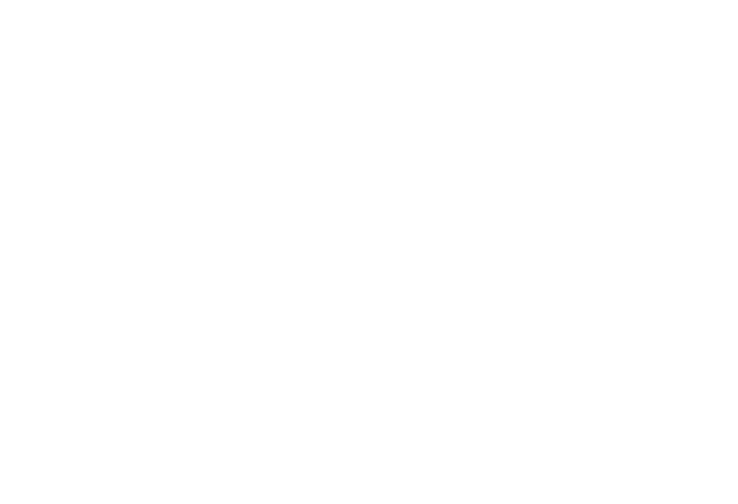
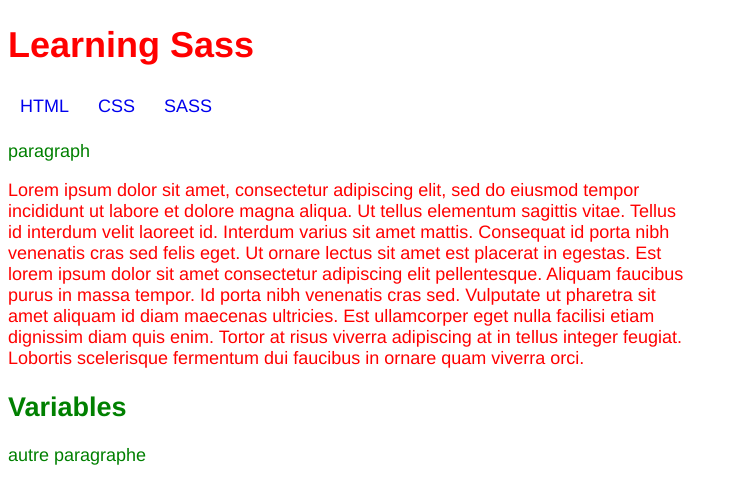
Before and after one commit to TozurElena/learning-sass, a plain HTML site: page index.html in a window 1280 px wide. Shown: the whole page, without its empty margins (0-738 px from the left). Drawn offline with Linux system fonts and the light colour scheme.

Commit message:
variables et indentation

```diff
--- a/assets/style.scss
+++ b/assets/style.scss
@@ -0,0 +1,38 @@
+$myFont: Helvetica, sans-serif;
+$myColor: red;
+$myFontSize: 18px;
+$myWidth: 680px;
+
+body {
+  font-family: $myFont;
+  font-size: $myFontSize;
+  color: $myColor;
+}
+#container {
+  width: $myWidth;
+}
+//Глобальные переменные следует определять вне каких-либо правил. Было бы разумно определить все глобальные переменные в отдельном файле с именем "_globals.scss", и включением файла с ключевым словом @include.
+h2 {
+  $myColor: green !global; //modifier variable global
+  color: $myColor;
+}
+p {
+  color: $myColor;
+}
+//Sass позволяет вкладывать селекторы CSS
+nav {
+  ul {
+    margin: 0;
+    padding: 0;
+    list-style: none;
+  }
+  li {
+    display: inline-block;
+  }
+  a {
+    display: block;
+    padding: 6px 12px;
+    text-decoration: none;
+  }
+}
+//Вложенные свойства Sass
--- a/index.html
+++ b/index.html
@@ -8,6 +8,25 @@
     <title>Document</title>
   </head>
   <body>
+    <h1>Learning Sass</h1>
+    <nav>
+      <ul>
+        <li><a href="#">HTML</a></li>
+        <li><a href="#">CSS</a></li>
+        <li><a href="#">SASS</a></li>
+      </ul>
+    </nav>
+    <p>paragraph</p>
 
+    <div id="container">Lorem ipsum dolor sit amet, consectetur adipiscing elit, sed do eiusmod tempor incididunt ut labore et dolore magna
+    aliqua. Ut tellus elementum sagittis vitae. Tellus id interdum velit laoreet id. Interdum varius sit amet mattis.
+    Consequat id porta nibh venenatis cras sed felis eget. Ut ornare lectus sit amet est placerat in egestas. Est lorem
+    ipsum dolor sit amet consectetur adipiscing elit pellentesque. Aliquam faucibus purus in massa tempor. Id porta nibh
+    venenatis cras sed. Vulputate ut pharetra sit amet aliquam id diam maecenas ultricies. Est ullamcorper eget nulla
+    facilisi etiam dignissim diam quis enim. Tortor at risus viverra adipiscing at in tellus integer feugiat. Lobortis
+    scelerisque fermentum dui faucibus in ornare quam viverra orci.</div>
+    <h2>Variables</h2>
+
+    <p>autre paragraphe</p>
   </body>
   </html>
```
Also changed, not shown: assets/style.css, 1 other file.
